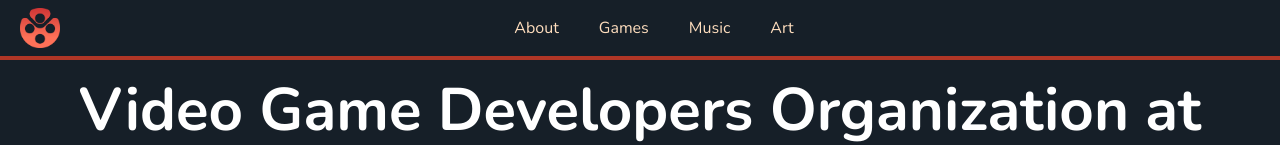
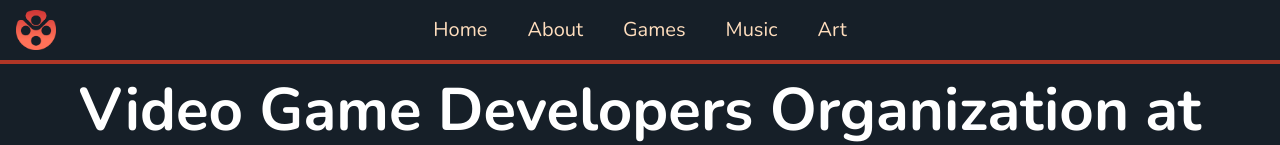
Before and after one commit to uta-vgdo/website, a React (Vite) app: page / in a window 1280 px wide. Shown: the top 145 px of the page. Built offline with nearby package versions, Linux system fonts and the light colour scheme.

Commit message:
fixed weird scroll lock, added home tab, and centered div titles

```diff
--- a/src/App.jsx
+++ b/src/App.jsx
@@ -12,7 +12,7 @@ function App() {
     <>
       <Navbar />
 
-      <div className="overflow-x-hidden">
+      <div className="">
         <HeroSection />
         <AboutSection />
         <GameSection />
--- a/src/components/AboutSection.jsx
+++ b/src/components/AboutSection.jsx
@@ -1,8 +1,8 @@
 const AboutSection = () => {
   return (
-    <div id="about" className="scroll-mt-24 h-screen text-white px-6">
+    <div id="about" className="scroll-mt-24 min-h-screen text-white px-6">
       {/* Heading */}
-      <div className=" text-5xl pb-4 text-tertiary font-bold">About VGDO</div>
+      <div className=" text-5xl pb-4 text-tertiary font-bold text-center">About VGDO</div>
 
       {/* Subtitle */}
       <div className=" text-2xl mt-6 ">
--- a/src/components/GallerySection.jsx
+++ b/src/components/GallerySection.jsx
@@ -3,7 +3,7 @@ import artJamData from "../../constant/artJamData.json";
 
 const GallerySection = () => {
   return (
-    <div id="gallery" className="scroll-mt-24 min-h-screen  text-white py-5">
+    <div id="gallery" className="scroll-mt-24 min-h-screen  text-white py-5 pb-20 text-center">
       <div className=" text-5xl pb-4 text-tertiary font-bold">
         VGDO Art Gallery
       </div>
--- a/src/components/GameSection.jsx
+++ b/src/components/GameSection.jsx
@@ -3,7 +3,7 @@ import GameTitle from "./GameTitle";
 
 const GameSection = () => {
   return (
-    <div id="games" className="scroll-mt-24 min-h-screen  text-white py-5">
+    <div id="games" className="scroll-mt-24 min-h-screen  text-white text-center py-5">
       {/* Heading */}
       <div className=" text-5xl pb-4 text-tertiary font-bold">
         VGDO Game Showcase
--- a/src/components/HeroSection.jsx
+++ b/src/components/HeroSection.jsx
@@ -2,7 +2,7 @@ import React from "react";
 
 const HeroSection = () => {
   return (
-    <section className="hero-section h-screen bg-[#161F28] flex flex-col justify-center items-center px-6 text-center">
+    <section id="hero" className="hero-section min-h-screen bg-[#161F28] flex flex-col justify-center items-center px-6 text-center">
       {/* Main Heading */}
       <h1 className="text-white text-5xl md:text-6xl font-bold mb-4">
         Video Game Developers Organization at UTA
--- a/src/components/MusicSection.jsx
+++ b/src/components/MusicSection.jsx
@@ -3,7 +3,7 @@ import MusicArtist from "./MusicArtist";
 const MusicSection = () => {
   return (
     <div id="music" className="scroll-mt-24 min-h-screen text-white py-5">
-      <div className="text-5xl pb-4 text-tertiary font-bold">
+      <div className="text-5xl pb-4 text-tertiary font-bold text-center">
         VGDO Soundtracks Showcase
       </div>
 
--- a/src/components/Navbar.jsx
+++ b/src/components/Navbar.jsx
@@ -1,62 +1,59 @@
+import { useState } from "react";
+import { FontAwesomeIcon } from "@fortawesome/react-fontawesome";
+import { faBars, faTimes } from "@fortawesome/free-solid-svg-icons";
+
 const Navbar = () => {
+  const [isOpen, setIsOpen] = useState(false);
+
+  const handleScroll = (id) => {
+    document.getElementById(id)?.scrollIntoView({ behavior: "smooth" });
+    setIsOpen(false);
+  };
+
   return (
-    <nav className="fixed top-0 left-0 w-full flex justify-between items-center z-50 border-b-4 bg-[#161f28] border-[#B03626]">
-      <img
-        src={"/website/assets/VGDOSecondary.png"}
-        className="m-2 ml-5 h-10"
-      ></img>
-      <div className="flex justify-center w-full lg:mr-10">
+    <nav className="fixed top-0 left-0 w-full flex items-center justify-between z-50 border-b-4 bg-[#161f28] border-[#B03626] px-4 h-16">
+      {/* Left: Logo */}
+      <div className="flex items-center">
+        <img
+          src={"/website/assets/VGDOSecondary.png"}
+          className="h-10"
+          alt="VGDO Logo"
+        />
+      </div>
+
+      {/* Center: Desktop Menu (absolute center) */}
+      <div className="hidden lg:block absolute left-1/2 transform -translate-x-1/2">
         <ul className="flex text-[#ffdebe]">
-          <li className=" mx-5">
-            <a
-              onClick={() =>
-                document
-                  .getElementById("about")
-                  ?.scrollIntoView({ behavior: "smooth" })
-              }
-              className="cursor-pointer"
-            >
-              About
-            </a>
-          </li>
-          <li className=" mx-5">
-            <a
-              onClick={() =>
-                document
-                  .getElementById("games")
-                  ?.scrollIntoView({ behavior: "smooth" })
-              }
-              className="cursor-pointer"
-            >
-              Games
-            </a>
-          </li>
-          <li className=" mx-5">
-            <a
-              onClick={() =>
-                document
-                  .getElementById("music")
-                  ?.scrollIntoView({ behavior: "smooth" })
-              }
-              className="cursor-pointer"
-            >
-              Music
-            </a>
-          </li>
-          <li className="mx-5">
-            <a
-              onClick={() =>
-                document
-                  .getElementById("gallery")
-                  ?.scrollIntoView({ behavior: "smooth" })
-              }
-              className="cursor-pointer"
-            >
-              Art
-            </a>
-          </li>
+          <li className="mx-5 cursor-pointer text-xl" onClick={() => handleScroll("hero")}>Home</li>
+          <li className="mx-5 cursor-pointer text-xl" onClick={() => handleScroll("about")}>About</li>
+          <li className="mx-5 cursor-pointer text-xl" onClick={() => handleScroll("games")}>Games</li>
+          <li className="mx-5 cursor-pointer text-xl" onClick={() => handleScroll("music")}>Music</li>
+          <li className="mx-5 cursor-pointer text-xl" onClick={() => handleScroll("gallery")}>Art</li>
         </ul>
       </div>
+
+      {/* Right: Hamburger (mobile only) */}
+      <div className="lg:hidden">
+        <button
+          className="text-[#ffdebe]"
+          onClick={() => setIsOpen(!isOpen)}
+        >
+          <FontAwesomeIcon icon={isOpen ? faTimes : faBars} size="2xl" />
+        </button>
+      </div>
+
+      {/* Mobile Dropdown */}
+      {isOpen && (
+        <div className="absolute top-full left-0 w-full bg-[#161f28] border-b-4 border-[#B03626] lg:hidden">
+          <ul className="flex flex-col items-center text-[#ffdebe] py-4">
+            <li className="py-2 cursor-pointer hover:bg-[#11151a] w-full text-center" onClick={() => handleScroll("hero")}>Home</li>
+            <li className="py-2 cursor-pointer hover:bg-[#11151a] w-full text-center" onClick={() => handleScroll("about")}>About</li>
+            <li className="py-2 cursor-pointer hover:bg-[#11151a] w-full text-center" onClick={() => handleScroll("games")}>Games</li>
+            <li className="py-2 cursor-pointer hover:bg-[#11151a] w-full text-center" onClick={() => handleScroll("music")}>Music</li>
+            <li className="py-2 cursor-pointer hover:bg-[#11151a] w-full text-center" onClick={() => handleScroll("gallery")}>Art</li>
+          </ul>
+        </div>
+      )}
     </nav>
   );
 };
--- a/src/index.css
+++ b/src/index.css
@@ -19,6 +19,7 @@ body {
 
 html,
 #root {
+  scroll-behavior: smooth;
   height: 100%;
   background: #161f28;
 }
```
